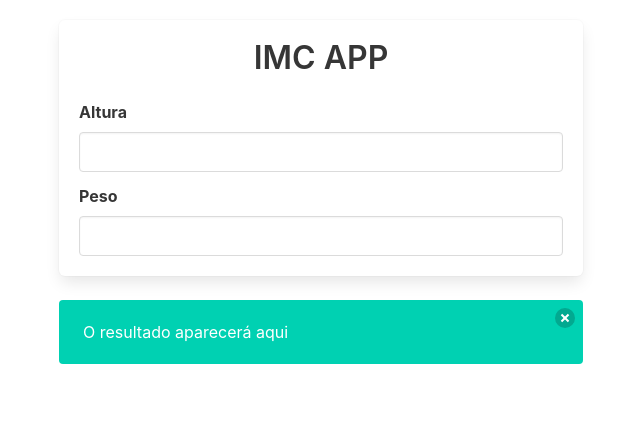
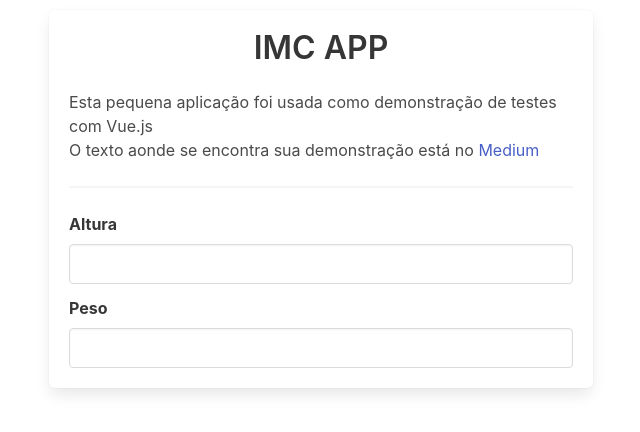
Before and after one commit to emanuelgsouza/imc-vue-app, a Vue app: page / in a window 1280 px wide. Shown: the top 432 px of the page, without its empty margins (319-959 px from the left). Built offline with nearby package versions, Linux system fonts and the light colour scheme.

Commit message:
- added tests to App.vue

```diff
--- a/src/App.vue
+++ b/src/App.vue
@@ -1,10 +1,34 @@
 <script>
+  import { isEmpty } from 'lodash'
+  import { imcCalc } from './domains/calculus'
+  import loadCategory from './domains/categories/load-category'
+
   export default {
     name: 'app',
     data: () => ({
       heigth: null,
-      weight: null
-    })
+      weight: null,
+      genre: 'F'
+    }),
+    computed: {
+      canLoadResult () {
+        return !isEmpty(this.weight) && !isEmpty(this.heigth)
+      },
+      resultImcCalc () {
+        if (this.canLoadResult) {
+          return imcCalc(this.weight, this.heigth)
+        }
+
+        return null
+      },
+      resultCategory () {
+        if (this.canLoadResult) {
+          return loadCategory(this.genre, this.resultImcCalc)
+        }
+
+        return null
+      }
+    }
   }
 </script>
 
@@ -16,22 +40,29 @@
         <!-- Body -->
         <div class="box">
           <h1 class="title has-text-centered"> IMC APP </h1>
+          <p> Esta pequena aplicação foi usada como demonstração de testes com Vue.js </p>
+          <p> O texto aonde se encontra sua demonstração está no <a href="https://medium.com">Medium</a> </p>
+
+          <hr>
 
           <div class="field">
             <label for="heigth" class="label"> Altura </label>
-            <input id="heigth" type="number" class="input" v-model="heigth">
+            <input id="heigth" type="number" class="input" v-model="heigth" step="0.1" min="0">
           </div>
 
           <div class="field">
             <label for="heigth" class="label"> Peso </label>
-            <input id="weight" type="number" class="input" v-model="weight">
+            <input id="weight" type="number" class="input" v-model="weight" step="0.1" min="0">
           </div>
         </div>
 
         <!-- Result -->
-        <div class="notification is-primary">
-          <button class="delete"></button>
-          O resultado aparecerá aqui
+        <div class="notification is-info" v-if="canLoadResult">
+          <h3 class="subtitl"> Seu resultado deu: </h3>
+          <ul>
+            <li> IMC: {{ resultImcCalc }} </li>
+            <li> Categoria: {{ resultCategory }} </li>
+          </ul>
         </div>
 
       </div>
@@ -43,10 +74,10 @@
   @import "../node_modules/bulma/bulma.sass";
 
   .box {
-    margin: 20px;
+    margin: 10px;
   }
 
   .notification {
-    margin: 0 20px;
+    margin: 0 10px;
   }
 </style>
```
Also changed, not shown: 1 other file (tests, documents, lock files or other folders).
